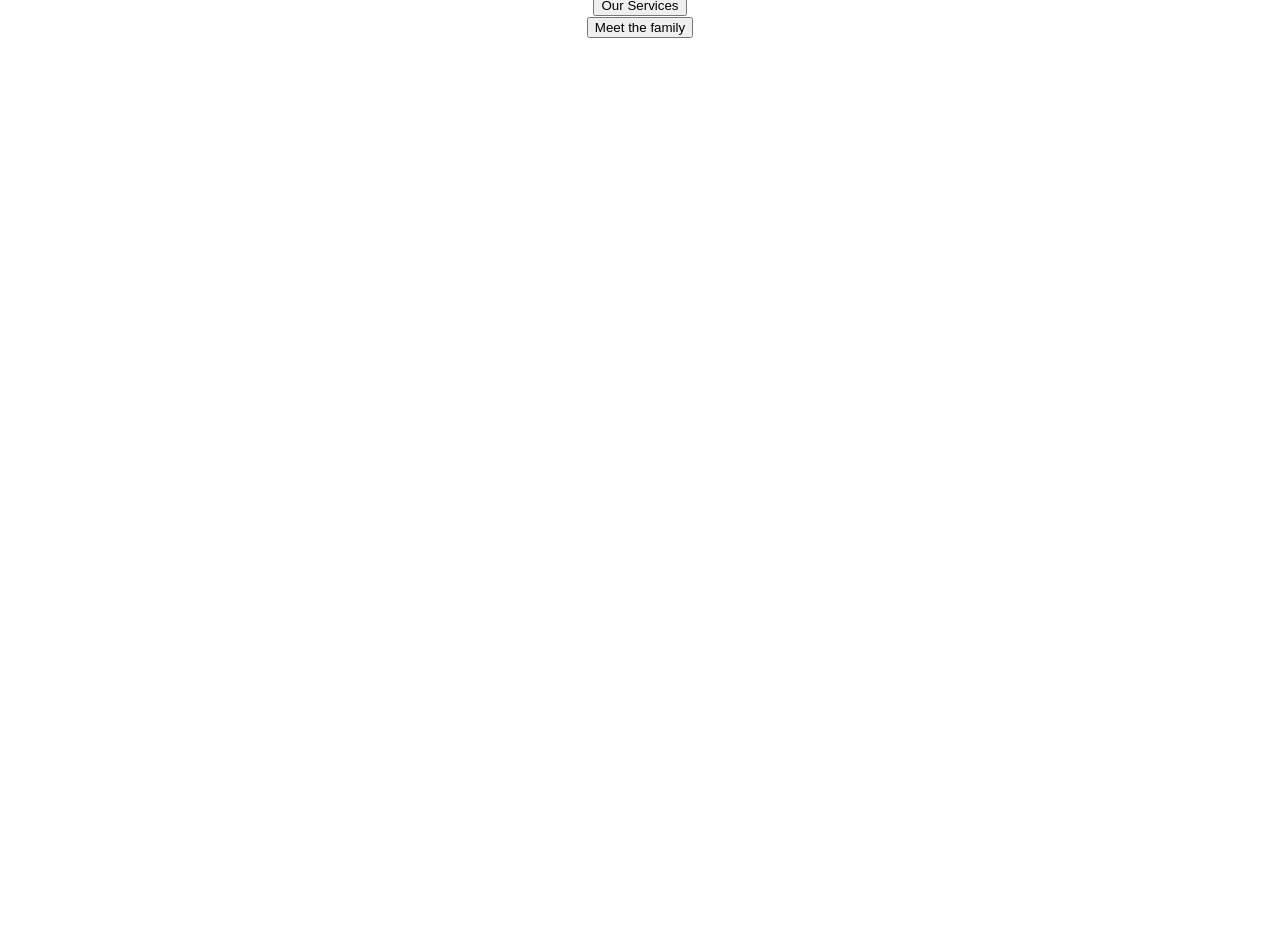
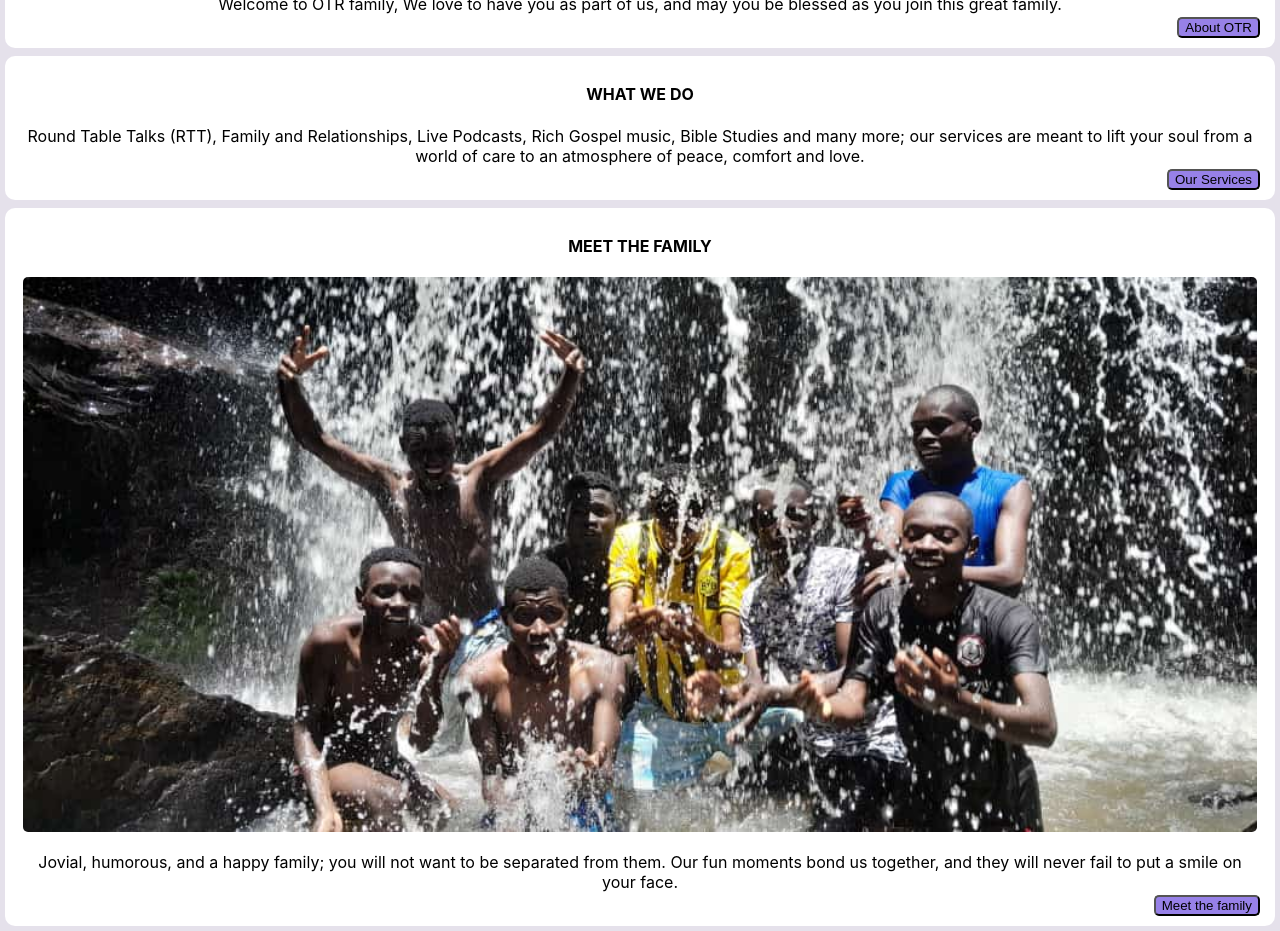
Before and after one commit to TonnyNyauke/otrmusda, a React (Create React App) app in the folder otrmusda/: page / in a window 1280 px wide. Shown: the part 80-1011 px from the top of the page. Before the commit the page ends 800 px from the top, so only its background shows below. Built offline with nearby package versions, Linux system fonts and the light colour scheme.

Commit message:
First draft of front end

```diff
--- a/otrmusda/src/App.css
+++ b/otrmusda/src/App.css
@@ -1,11 +1,64 @@
+/*These are homepage styling*/
+/*Div class stylings*/
+h4{
+  margin-top: 10px;
+}
+.watermoment img{
+  width: 100%;
+  height: 50%;
+  object-fit: contain;
+  border-radius: 5px;
+  margin-right: 10px;
+}
+.homepage{
+  background-color:#e5e1eb;
+  padding: 5px;
+}
+.aboutOTR{
+  position: relative;
+  background-color:white;
+  border-radius: 10px;
+  padding: 18px;
+  margin-bottom: 8px;
 
+}
+.ourServices{
+  position: relative;
+  background-color:white;
+  border-radius: 10px;
+  padding: 18px;
+  margin-bottom: 8px;
+}
+.theFamily{
+  position: relative;
+  background-color:white;
+  border-radius: 10px;
+  padding: 18px;
 
-
-
-
-
-
-
+}
+/*Button stylings*/
+.aboutOtrBtn{
+  background-color: #9781e8;
+  position:absolute;
+  right: 15px;
+  bottom: 10px;
+  border-radius: 5px;
+}
+.services{
+  background-color: #9781e8;
+  position:absolute;
+  right: 15px;
+  bottom: 10px;
+  border-radius: 5px;
+}
+.thefamily{
+  background-color: #9781e8;
+  position:absolute;
+  right: 15px;
+  bottom: 10px;
+  border-radius: 5px;
+}
+/************************************************/
 .App {
   text-align: center;
 }
--- a/otrmusda/src/HomePage/HomePage.js
+++ b/otrmusda/src/HomePage/HomePage.js
@@ -1,20 +1,41 @@
 import React from 'react'
+import waterfallMoment from '../Photos/waterfall_moment.jpg';
 
 const HomePage = () => {
   return (
     <div className='homepage'>
       <div className = 'aboutOTR'>
+        <h4>NICE TO MEET YOU</h4>
         <p>
         Welcome to  OTR family,
-        We love to have you as part of our family.
+        We love to have you as part of us,
+        and may you be blessed as you join this
+        great family.
         </p>
-        <button class = 'aboutOtr'>About OTR</button>
+        <button class = 'aboutOtrBtn'>About OTR</button>
       </div>
       <div className='ourServices'>
+        <h4>WHAT WE DO</h4>
+        <p>
+          Round Table Talks (RTT), Family and Relationships, Live Podcasts,
+          Rich Gospel music, Bible Studies and many more; our services are
+          meant to lift your soul from a world of care to an atmosphere of peace,
+          comfort and love.
+        </p>
         <button class = 'services'>Our Services</button>
       </div>
       <div className='theFamily'>
-      <button class ='thefamily'>Meet the family</button>
+        <div className='watermoment'>
+        <h4 className='meetthefamily'>MEET THE FAMILY</h4>
+          <img src={waterfallMoment} alt='Waterfall Moment'></img>
+        </div>
+        <p>
+          Jovial, humorous, and a happy family;
+          you will not want to be separated from them.
+          Our fun moments bond us together, and they will never fail
+          to put a smile on your face.
+        </p>
+        <button class ='thefamily'>Meet the family</button>
       </div>
     </div>
   )
```
Also changed, not shown: otrmusda/src/Photos/waterfall_moment.jpg (renamed from otrmusda/src/Photos/waterfall moment.jpg), 1 other file (tests, documents, lock files or other folders).
